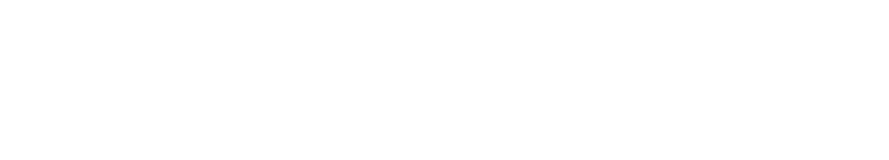
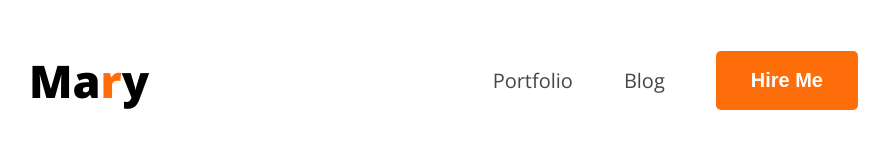
Before and after one commit to RaselMridha792/first-portfolio-website, a plain HTML site: page index.html in a window 1280 px wide. Shown: the whole page, without its empty margins (171-1060 px from the left). Drawn offline with nearby package versions, Linux system fonts and the light colour scheme.

Commit message:
designing navbar text and button

```diff
--- a/index.html
+++ b/index.html
@@ -1,11 +1,28 @@
 <!DOCTYPE html>
 <html lang="en">
+
 <head>
     <meta charset="UTF-8">
     <meta name="viewport" content="width=device-width, initial-scale=1.0">
     <title>first portfolio website</title>
+    <link rel="preconnect" href="https://fonts.googleapis.com">
+    <link rel="preconnect" href="https://fonts.gstatic.com" crossorigin>
+    <link href="https://fonts.googleapis.com/css2?family=Open+Sans:ital,wght@0,300..800;1,300..800&display=swap"
+        rel="stylesheet">
+    <link rel="stylesheet" href="style.css">
 </head>
-<body>
 
+<body class="open-sans-normal">
+    <header>
+        <nav>
+            <h3 class="nav-title">Ma<span class="text-primary">r</span>y</h3>
+            <ul>
+                <li><a class="dark-2" href="">Portfolio</a></li>
+                <li><a class="dark-2" href="">Blog</a></li>
+                <li><a href=""><button class="btn-primary">Hire Me</button></a></li>
+            </ul>
+        </nav>
+    </header>
 </body>
+
 </html>
--- a/style.css
+++ b/style.css
@@ -0,0 +1,57 @@
+*{
+    margin:0;
+    padding: 0;
+}
+/* // <uniquifier>: Use a unique and descriptive class name
+// <weight>: Use a value from 300 to 800 */
+.open-sans-normal {
+  font-family: "Open Sans", sans-serif;
+  font-optical-sizing: auto;
+  font-style: normal;
+  font-variation-settings:
+    "wdth" 100;
+}
+/* nav styles */
+/* shared style */
+.text-primary{
+    color: #FD6E0A;
+}
+nav{
+    display: flex;
+    align-items: center;
+    justify-content: space-between;
+    margin: 50px 200px
+
+}
+nav ul{
+    display: flex;
+    align-items: center;
+}
+
+.nav-title{
+    font-weight: 800;
+    font-size: 45px;
+}
+
+nav  ul  li{
+    list-style: none;
+    margin-right: 51px;
+}
+
+.dark-2{
+    color:#474747;
+}
+nav ul li a{
+    text-decoration: none;
+    font-size: 20px;
+}
+
+.btn-primary{
+    background-color: #FD6E0A;
+    color: white;
+    font-size: 20px;
+    font-weight: bold;
+    padding: 18px 35px;
+    border-radius: 5px;
+    border: none;
+}
```
